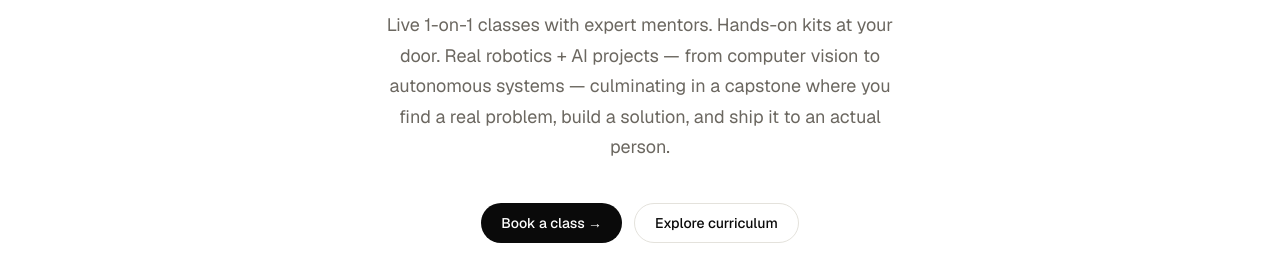
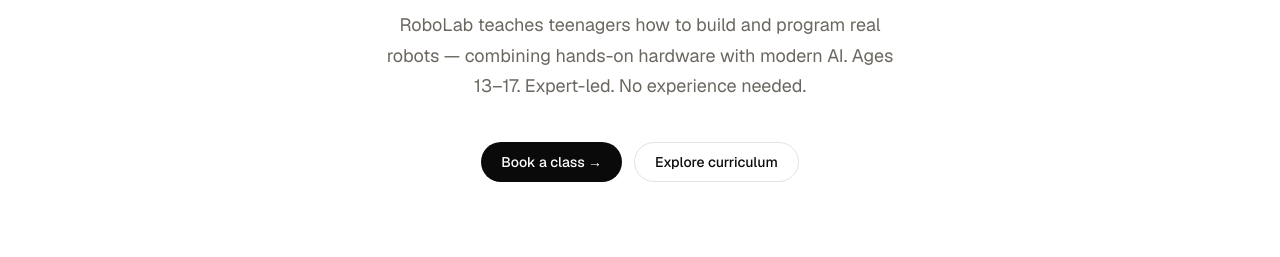
Before and after one commit to calvin003/RoboLab, a website: page index.html in a window 1280 px wide. Shown: the part 543-800 px from the top of the page. Drawn offline with nearby package versions, Linux system fonts and the light colour scheme.

Commit message:
hero: replace long paragraph with punchy RoboLab intro

```diff
--- a/index.html
+++ b/index.html
@@ -228,7 +228,7 @@ footer .copy{font-size:0.75rem;color:var(--gray-400)}
     <div style="font-size:clamp(0.875rem,1.2vw,1rem);color:var(--gray-600);font-weight:400;margin-top:4px;letter-spacing:0.01em">Robotics + AI Education for Teens</div>
   </div>
   <h1>Build robots that<br><em>think for themselves.</em></h1>
-  <p class="hero-sub">Live 1-on-1 classes with expert mentors. Hands-on kits at your door. Real robotics + AI projects — from computer vision to autonomous systems — culminating in a capstone where you find a real problem, build a solution, and ship it to an actual person.</p>
+  <p class="hero-sub">RoboLab teaches teenagers how to build and program real robots — combining hands-on hardware with modern AI. Ages 13–17. Expert-led. No experience needed.</p>
   <div class="hero-btns">
     <a href="checkout.html" class="btn-primary">Book a class →</a>
     <a href="#projects" class="btn-outline">Explore curriculum</a>
```
Also changed, not shown: robotics_landing_7.html (+1 -1 lines).
